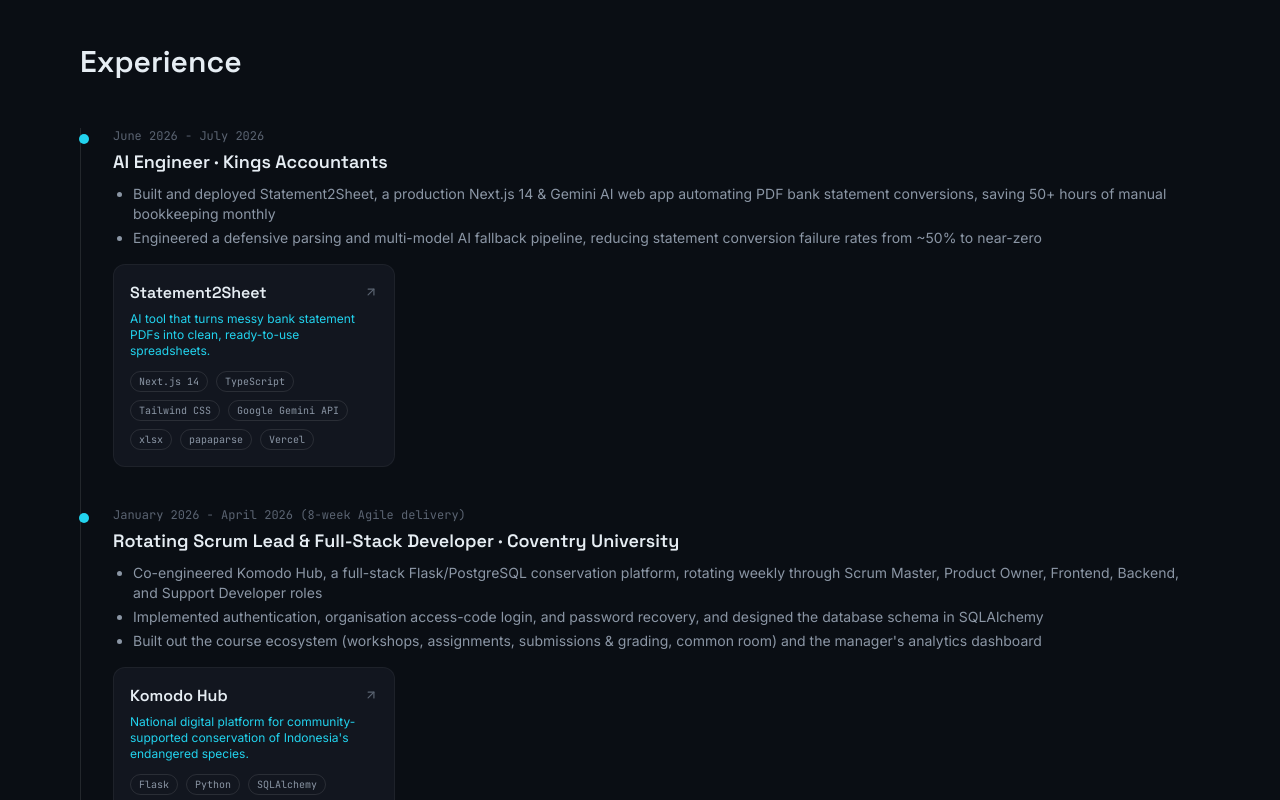
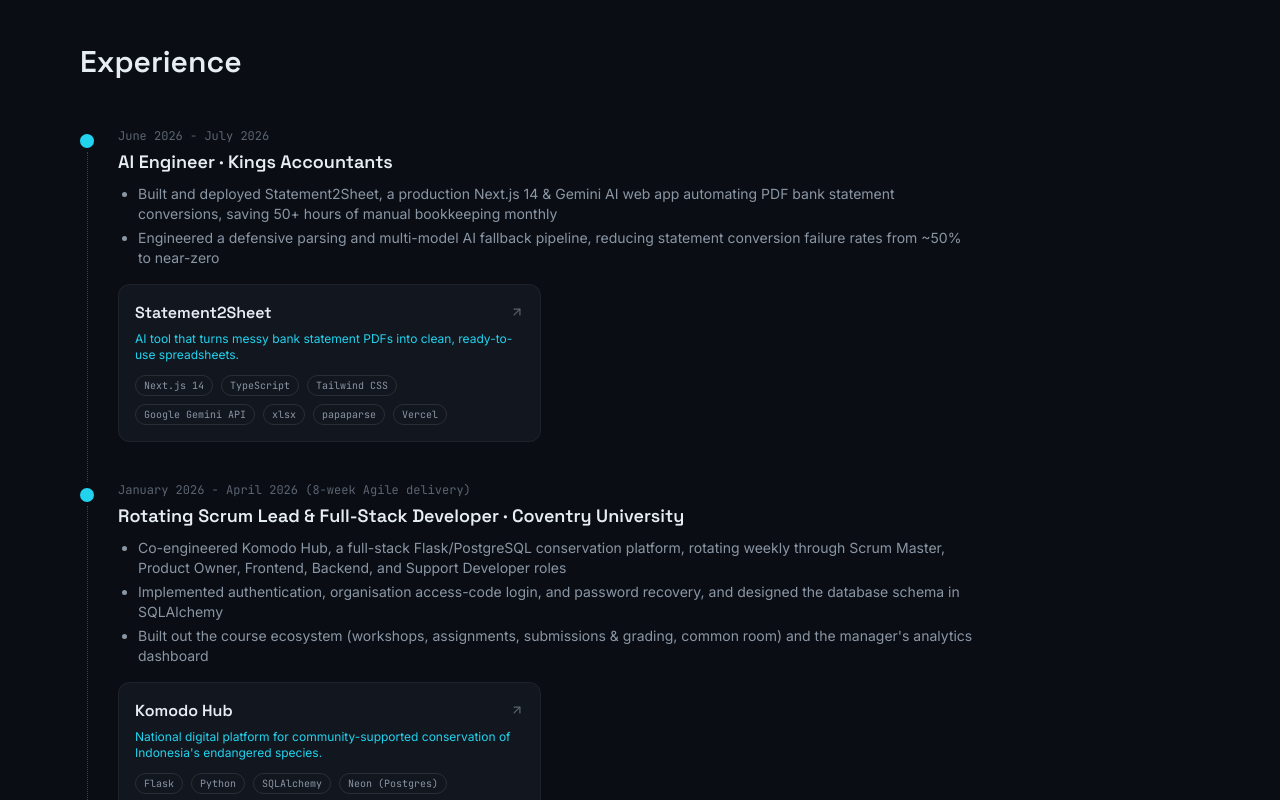
Before and after one commit to Calculite01/Portfolio-Site, a Next.js app: page / in a window 1280 px wide. Shown: the part 1640-2440 px from the top of the page. Built offline with nearby package versions, Linux system fonts and the light colour scheme.

Commit message:
Fixed visual bug in line

```diff
--- a/components/Experience.tsx
+++ b/components/Experience.tsx
@@ -11,7 +11,7 @@
         Experience
       </h2>
 
-      <div className="mt-12 space-y-10 border-l border-white/10 pl-8">
+      <div className="mt-12 max-w-4xl">
         {experience.map((job, i) => {
           const linkedProjects = (job.projectSlugs ?? [])
             .map((slug) => getProjectBySlug(slug))
@@ -24,9 +24,17 @@
               whileInView={{ opacity: 1, x: 0 }}
               viewport={{ once: true, margin: "-80px" }}
               transition={{ duration: 0.5, delay: i * 0.05, ease: "easeOut" }}
-              className="relative"
+              className="flex gap-6"
             >
-              <span className="absolute -left-[2.15rem] top-1.5 h-2.5 w-2.5 rounded-full bg-accent" />
+              {/* marker column: flex's default align-items: stretch makes this
+                  match the content column's height exactly, so the line
+                  (flex-1) always reaches exactly to the next dot */}
+              <div className="flex w-3.5 shrink-0 flex-col items-center">
+                <span className="mt-1.5 h-3.5 w-3.5 shrink-0 rounded-full bg-accent" />
+                <div className="mt-1 w-px flex-1 border-l border-dotted border-white/20" />
+              </div>
+
+              <div className="flex-1 pb-10">
                 <p className="font-mono text-xs text-ink-faint">{job.dates}</p>
                 <h3 className="mt-1 font-display text-lg font-semibold text-ink">
                   {job.role} · {job.org}
@@ -38,7 +46,7 @@
                 </ul>
 
                 {linkedProjects.length > 0 && (
-                <div className="mt-4 grid gap-3 sm:grid-cols-2 sm:max-w-xl">
+                  <div className="mt-4 grid gap-3 sm:grid-cols-2">
                     {linkedProjects.map((project, j) => (
                       <ProjectCard
                         key={project.slug}
@@ -49,9 +57,17 @@
                     ))}
                   </div>
                 )}
+              </div>
             </motion.div>
           );
         })}
+
+        {false && <div className="flex gap-6">
+          <div className="flex w-3.5 shrink-0 justify-center">
+            <div className="w-px border-l border-dotted border-white/20" />
+          </div>
+          <div className="h-16 flex-1 sm:h-24" />
+        </div>}
       </div>
     </section>
   );
```
Lines whose indentation alone changed are shown as unchanged.
